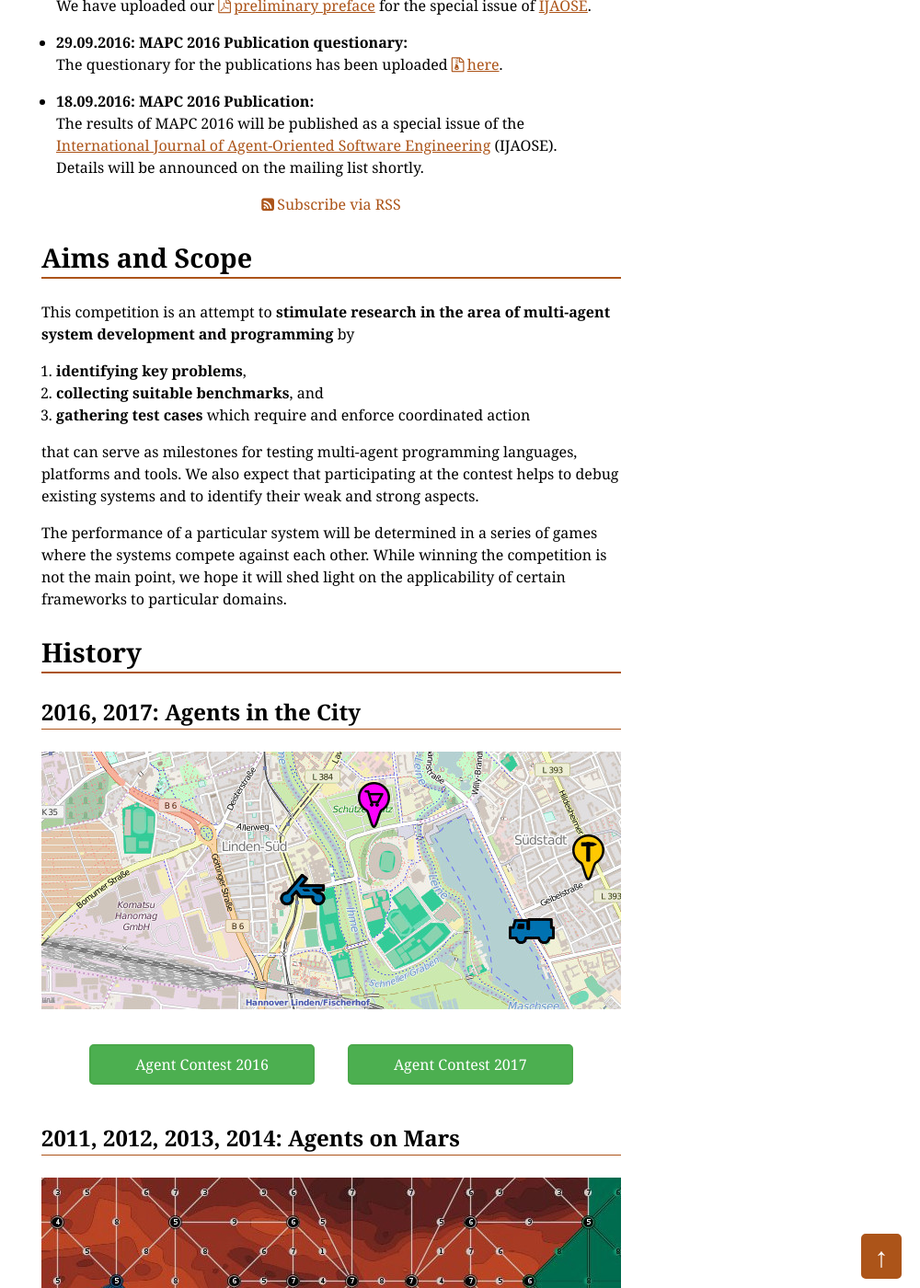
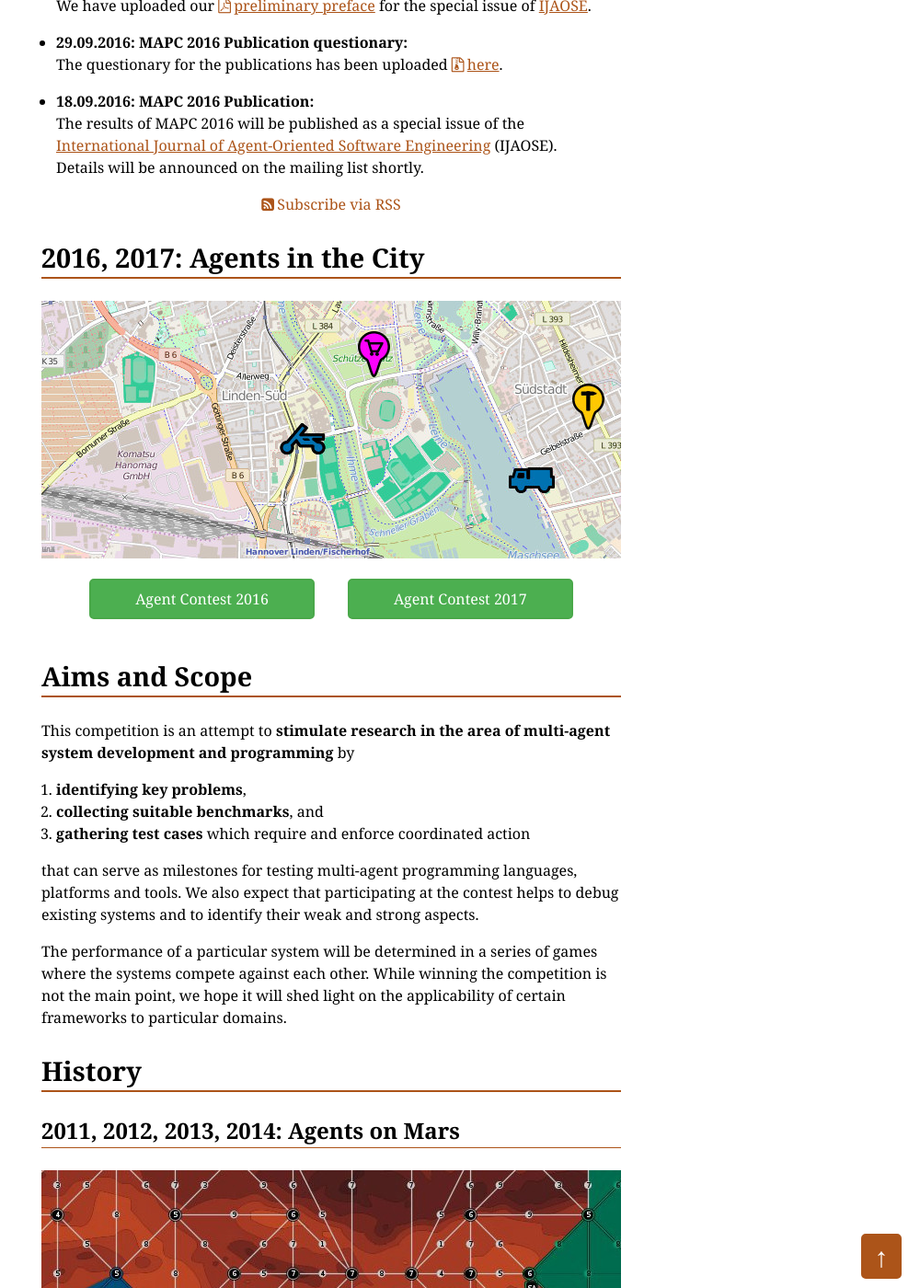
Before and after one commit to agentcontest/agentcontest.github.io, a Jekyll site: the page built from index.html, in a window 1280 px wide and 1400 px high, scrolled down 514 px. Shown: the whole window at 92% size, without its empty margins (280-1280 px from the left). Built offline with Jekyll 4.4.1, drawn with Linux system fonts in a browser that asks for light colours.

Commit message:
move current scenario out of history

```diff
--- a/_history.md
+++ b/_history.md
@@ -1,12 +1,3 @@
-### 2016, 2017: Agents in the City
-
-![Agents in the City](/2016/banner.jpg){:width="630" height="280"}
-
-<div class="actions">
-  <a href="/2016/">Agent Contest 2016</a>
-  <a href="/2017/">Agent Contest 2017</a>
-</div>
-
 ### 2011, 2012, 2013, 2014: Agents on Mars
 
 ![Agents on Mars](/2011/banner.jpg){:height="280" width="630"}
--- a/index.html
+++ b/index.html
@@ -26,6 +26,15 @@ layout: default
   <a href="/feed.xml" class="rss">Subscribe via RSS</a>
 </div>
 
+<h2>2016, 2017: Agents in the City</h2>
+
+<img src="/2016/banner.jpg" width="630" height="280" alt="Agents in the City">
+
+<div class="actions">
+  <a href="/2016/">Agent Contest 2016</a>
+  <a href="/2017/">Agent Contest 2017</a>
+</div>
+
 <h2 id="aims-and-scope">Aims and Scope</h2>
 
 {% capture aims_and_scope %}{% include_relative _aims_and_scope.md %}{% endcapture %}
```
